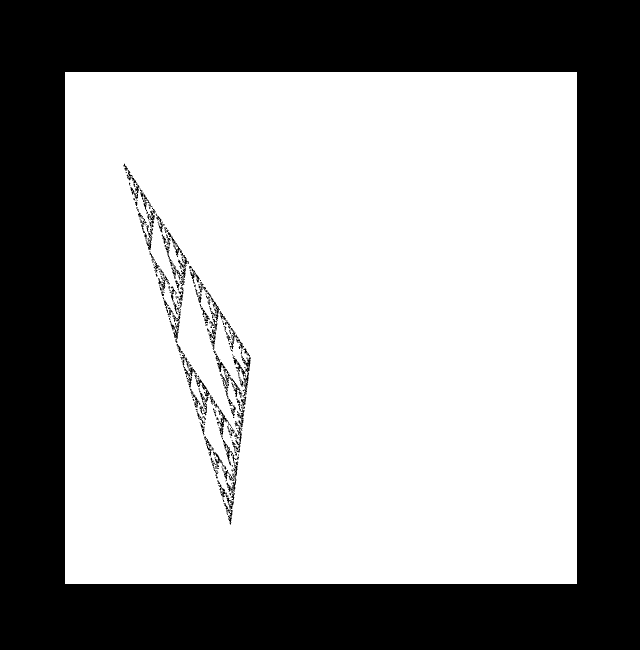
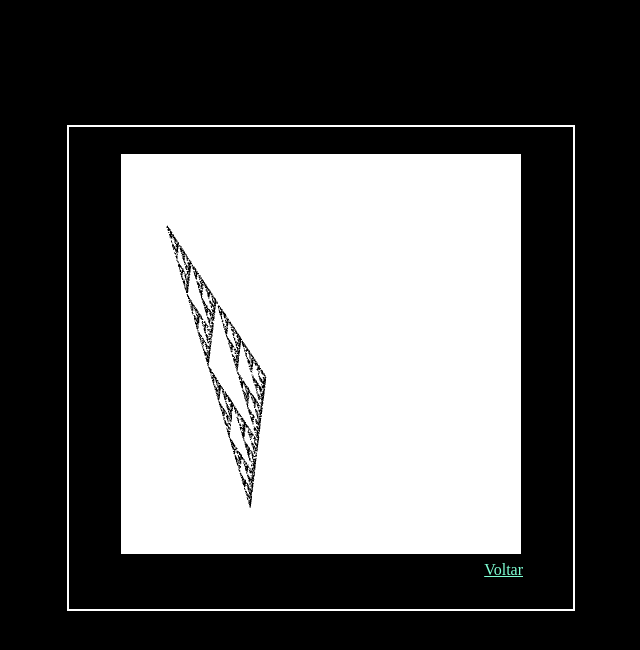
Before and after one commit to jowgaze/cg-uespi, a plain HTML site: page sierpinski-triangle-2d-random/index.html in a window 1280 px wide. Shown: the whole page, without its empty margins (319-959 px from the left). Drawn offline with Linux system fonts and the light colour scheme.

Commit message:
Feat: Style update and "Voltar" button

```diff
--- a/sierpinski-triangle-2d-random/index.html
+++ b/sierpinski-triangle-2d-random/index.html
@@ -3,13 +3,23 @@
     <head>
         <meta charset="UTF-8" />
         <meta name="viewport" content="width=device-width, initial-scale=1.0" />
-        <link rel="stylesheet" href="../style/style.css">
+        <link rel="stylesheet" href="../style/style.css" />
         <title>SIERPINSKI TRIANGLE</title>
     </head>
-    <body>
-        <canvas id="gl-canvas" style="border: 2px solid black" width="512" height="512">
-            Sorry; your web browser does not support HTML5's canvas element.
-        </canvas>
+    <body style="height: 90vh;">
+        <div class="container">
+            <canvas
+                id="gl-canvas"
+                style="border: 2px solid black"
+                width="400"
+                height="400"
+            >
+                Sorry; your web browser does not support HTML5's canvas element.
+            </canvas>
+            <div class="home">
+                <a href="../index.html">Voltar</a>
+            </div>
+        </div>
 
         <script id="vertex-shader" type="x-shader/x-vertex">
             #version 300 es
--- a/style/style.css
+++ b/style/style.css
@@ -2,6 +2,7 @@ body{
     height: 80vh;
     display: flex;
     justify-content: center;
+    flex-direction: column;
     align-items: center;
     background-color: black;
     color: white;
@@ -21,3 +22,9 @@ body{
     color: aquamarine;
     margin-block: 5px;
 }
+
+.home{
+    width: 100%;
+    display: flex;
+    justify-content: end;
+}
```
Also changed, not shown: polygon/index.html (+3 -0 lines), sierpinski-triangle/index.html (+4 -0 lines).
